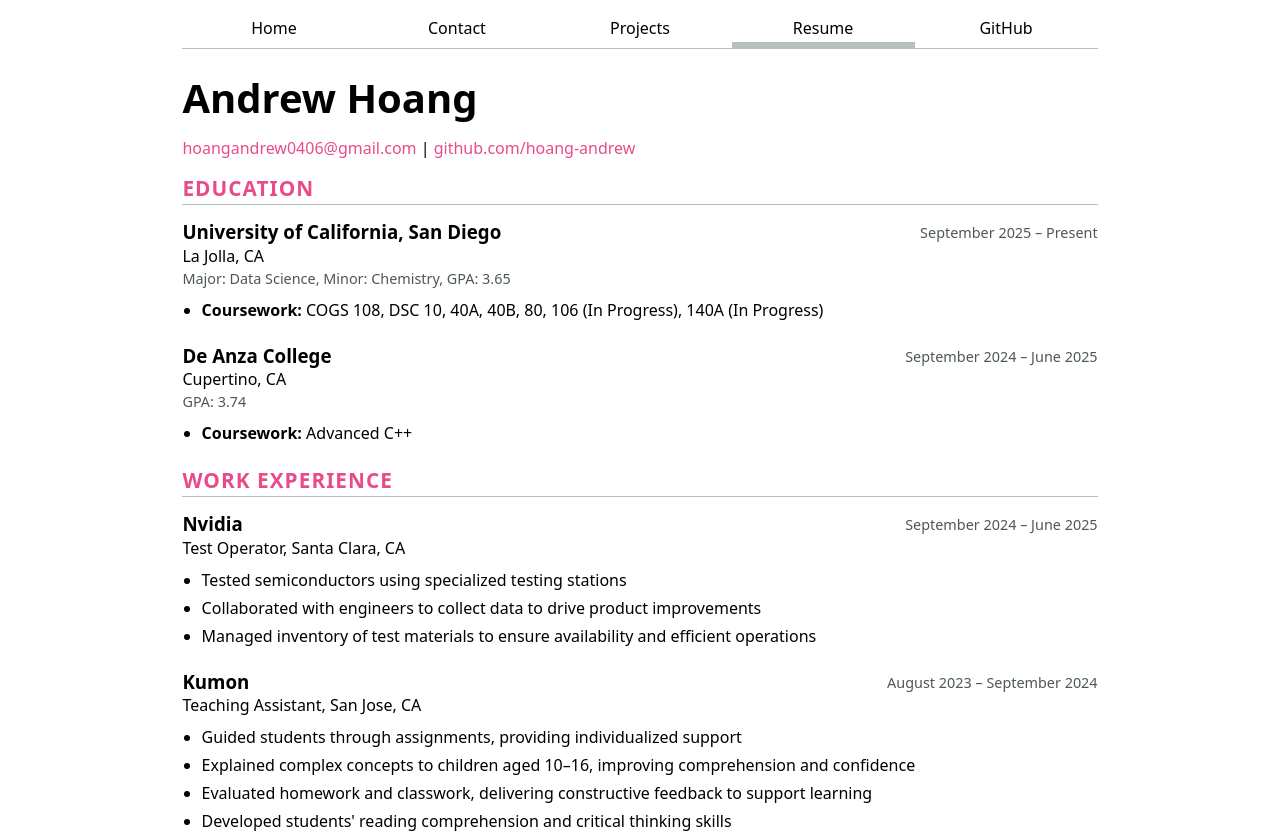
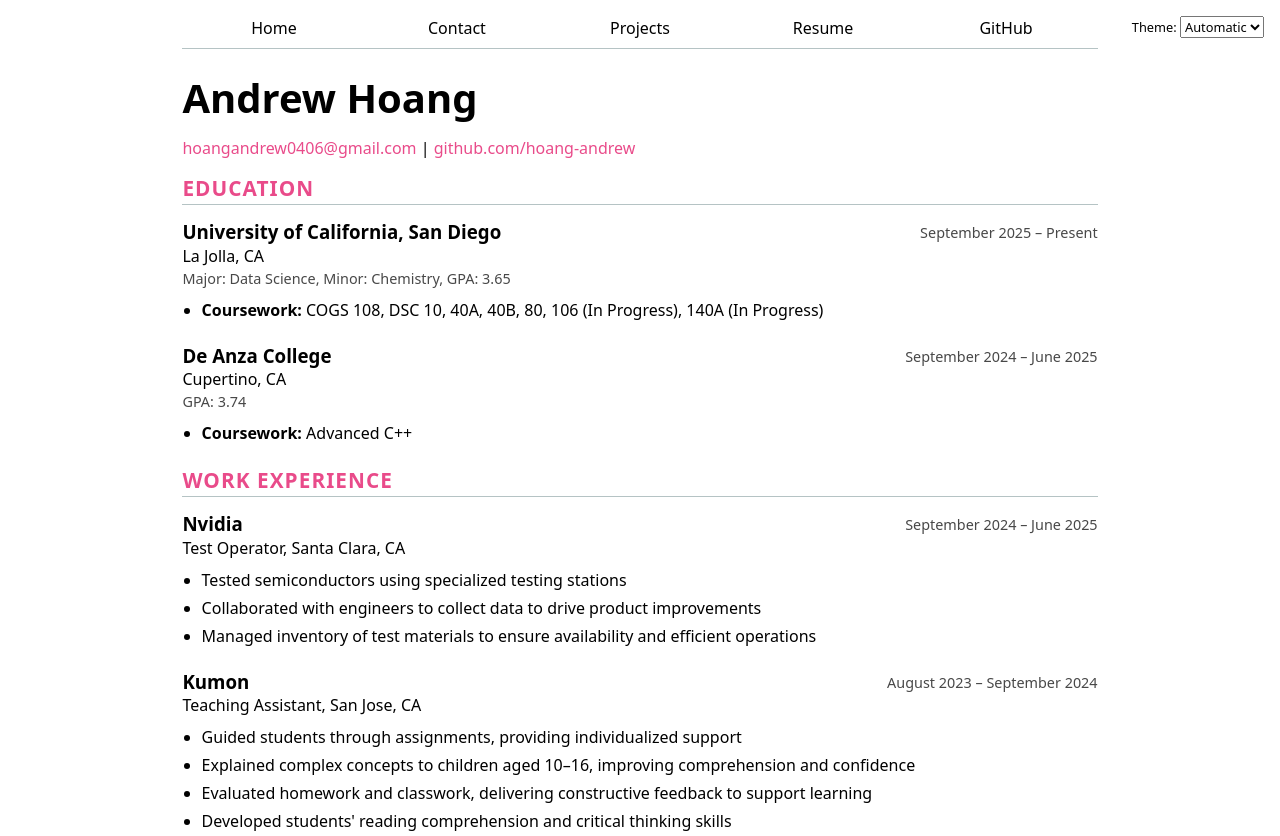
Before and after one commit to hoang-andrew/portfolio, a plain HTML site: page resume/index.html in a window 1280 px wide. Shown: the top 836 px of the page. Drawn offline with Linux system fonts and the light colour scheme.

Commit message:
added lab 3 changes

```diff
--- /dev/null
+++ b/global.js
@@ -0,0 +1,71 @@
+console.log('IT’S ALIVE!');
+
+function $$(selector, context = document) {
+  return Array.from(context.querySelectorAll(selector));
+}
+
+const BASE_PATH =
+  location.hostname === "localhost" || location.hostname === "127.0.0.1"
+    ? "/" // Local server
+    : "/portfolio/"; // GitHub Pages repo name
+
+let pages = [
+  { url: '', title: 'Home' },
+  { url: 'contact/', title: 'Contact' },
+  { url: 'projects/', title: 'Projects' },
+  { url: 'resume/', title: 'Resume' },
+  { url: 'https://github.com/hoang-andrew', title: 'GitHub' },
+];
+
+let nav = document.createElement('nav');
+document.body.prepend(nav);
+
+for (let p of pages) {
+  let url = p.url;
+  let title = p.title;
+
+  url = !url.startsWith('http') ? BASE_PATH + url : url;
+
+  let a = document.createElement('a');
+  a.href = url;
+  a.textContent = title;
+  nav.append(a);
+
+  a.classList.toggle(
+    'current',
+    a.host === location.host && a.pathname === location.pathname,
+  );
+
+  if (a.host !== location.host) {
+    a.target = "_blank";
+  }
+}
+
+document.body.insertAdjacentHTML(
+  'afterbegin',
+  `
+  <label class="color-scheme">
+    Theme:
+    <select>
+      <option value="light dark">Automatic</option>
+      <option value="light">Light</option>
+      <option value="dark">Dark</option>
+    </select>
+  </label>`,
+);
+
+const select = document.querySelector('.color-scheme select');
+
+function setColorScheme(colorScheme) {
+  document.documentElement.style.setProperty('color-scheme', colorScheme);
+  select.value = colorScheme;
+}
+
+if ('colorScheme' in localStorage) {
+  setColorScheme(localStorage.colorScheme);
+}
+
+select.addEventListener('input', function (event) {
+  setColorScheme(event.target.value);
+  localStorage.colorScheme = event.target.value;
+});
--- a/resume/index.html
+++ b/resume/index.html
@@ -5,16 +5,9 @@
     <meta name="viewport" content="width=device-width, initial-scale=1.0">
     <title>Resume</title>
     <link rel="stylesheet" href="../style.css">
+    <script src="../global.js" type="module"></script>
 </head>
 <body>
-    <nav>
-        <a href="../index.html">Home</a>
-        <a href="../contact/index.html">Contact</a>
-        <a href="../projects/index.html">Projects</a>
-        <a href="../resume/index.html" class="current">Resume</a>
-        <a href="https://github.com/hoang-andrew" target="_blank" rel="noopener noreferrer">GitHub</a>
-    </nav>
-
     <main>
         <header>
             <h1>Andrew Hoang</h1>
--- a/style.css
+++ b/style.css
@@ -1,6 +1,7 @@
 :root {
   --color-accent: oklch(65% 50% 0);
   accent-color: var(--color-accent);
+  color-scheme: light dark;
 }
 
 body {
@@ -11,11 +12,12 @@ body {
 }
 
 nav {
+  --border-color: oklch(50% 10% 200 / 40%);
   display: flex;
   margin-bottom: 0.5em;
   border-bottom-width: 1px;
   border-bottom-style: solid;
-  border-bottom-color: oklch(80% 3% 200);
+  border-bottom-color: var(--border-color);
 }
 
 nav a {
@@ -29,7 +31,7 @@ nav a {
 nav a.current {
   border-bottom-width: 0.4em;
   border-bottom-style: solid;
-  border-bottom-color: oklch(80% 3% 200);
+  border-bottom-color: var(--border-color);
   padding-bottom: 0.1em;
 }
 
@@ -38,7 +40,7 @@ nav a:hover {
   border-bottom-style: solid;
   border-bottom-color: var(--color-accent);
   padding-bottom: 0.1em;
-  background-color: oklch(from var(--color-accent) 95% 5% h);
+  background-color: color-mix(in oklch, var(--color-accent), canvas 85%);
 }
 
 input,
@@ -46,6 +48,14 @@ textarea,
 button,
 select {
   font: inherit;
+}
+
+.color-scheme {
+  position: absolute;
+  top: 1rem;
+  right: 1rem;
+  font-size: 80%;
+  font-family: inherit;
 }
 
 form {
@@ -104,7 +114,7 @@ main > section > h2 {
   text-transform: uppercase;
   letter-spacing: 0.05em;
   color: var(--color-accent);
-  border-bottom: 1px solid oklch(80% 3% 200);
+  border-bottom: 1px solid oklch(50% 10% 200 / 40%);
   padding-bottom: 0.2em;
 }
 
@@ -124,7 +134,7 @@ article > header p {
 article > header p:nth-of-type(n+2) {
   grid-column: 1 / -1;
   font-size: 90%;
-  color: oklch(45% 3% 200);
+  color: color-mix(in oklch, canvastext, canvas 40%);
 }
 
 article > header p:last-child {
```
Also changed, not shown: contact/index.html (+1 -7 lines), index.html (+1 -8 lines), projects/index.html (+1 -8 lines).
